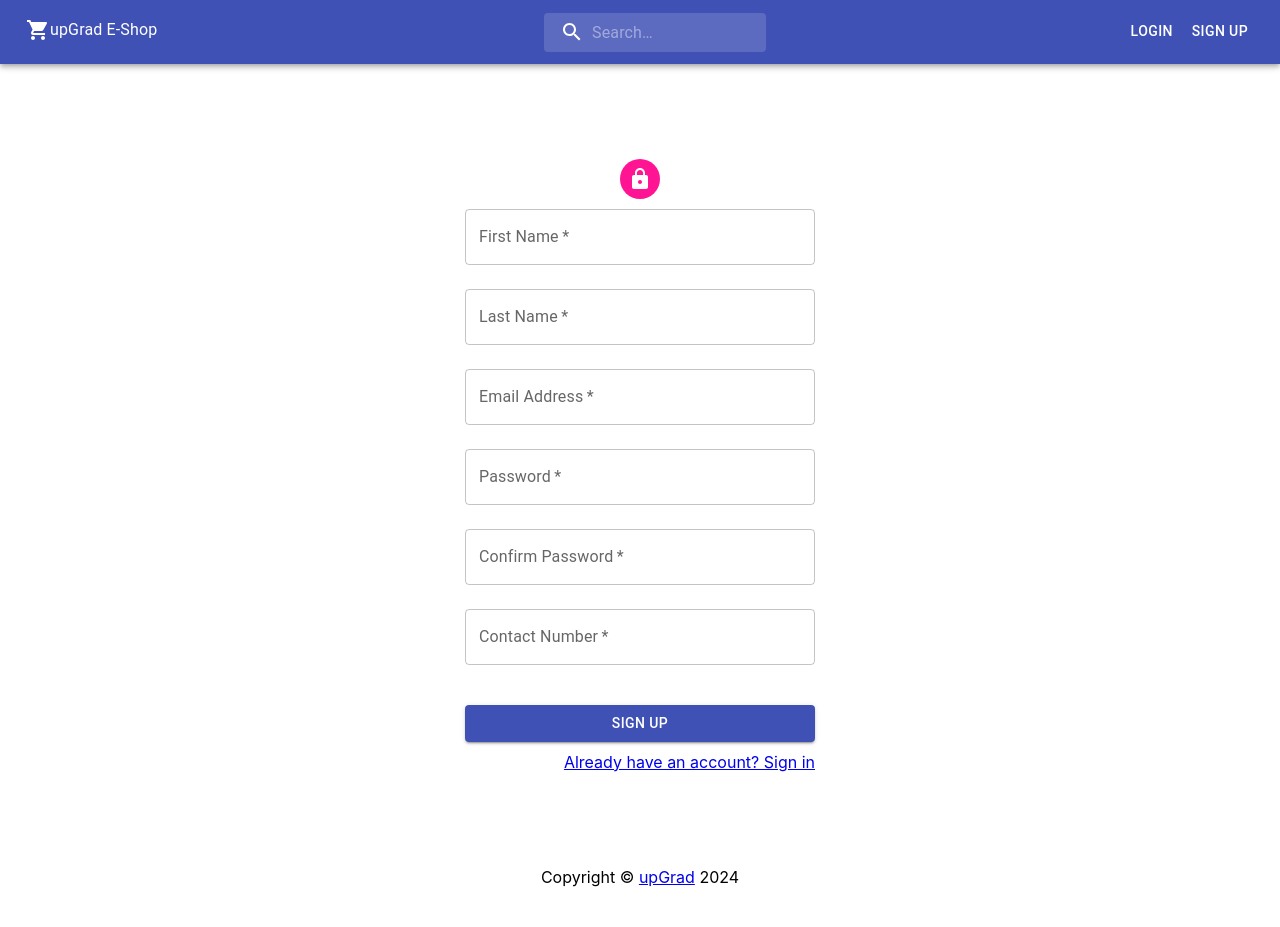
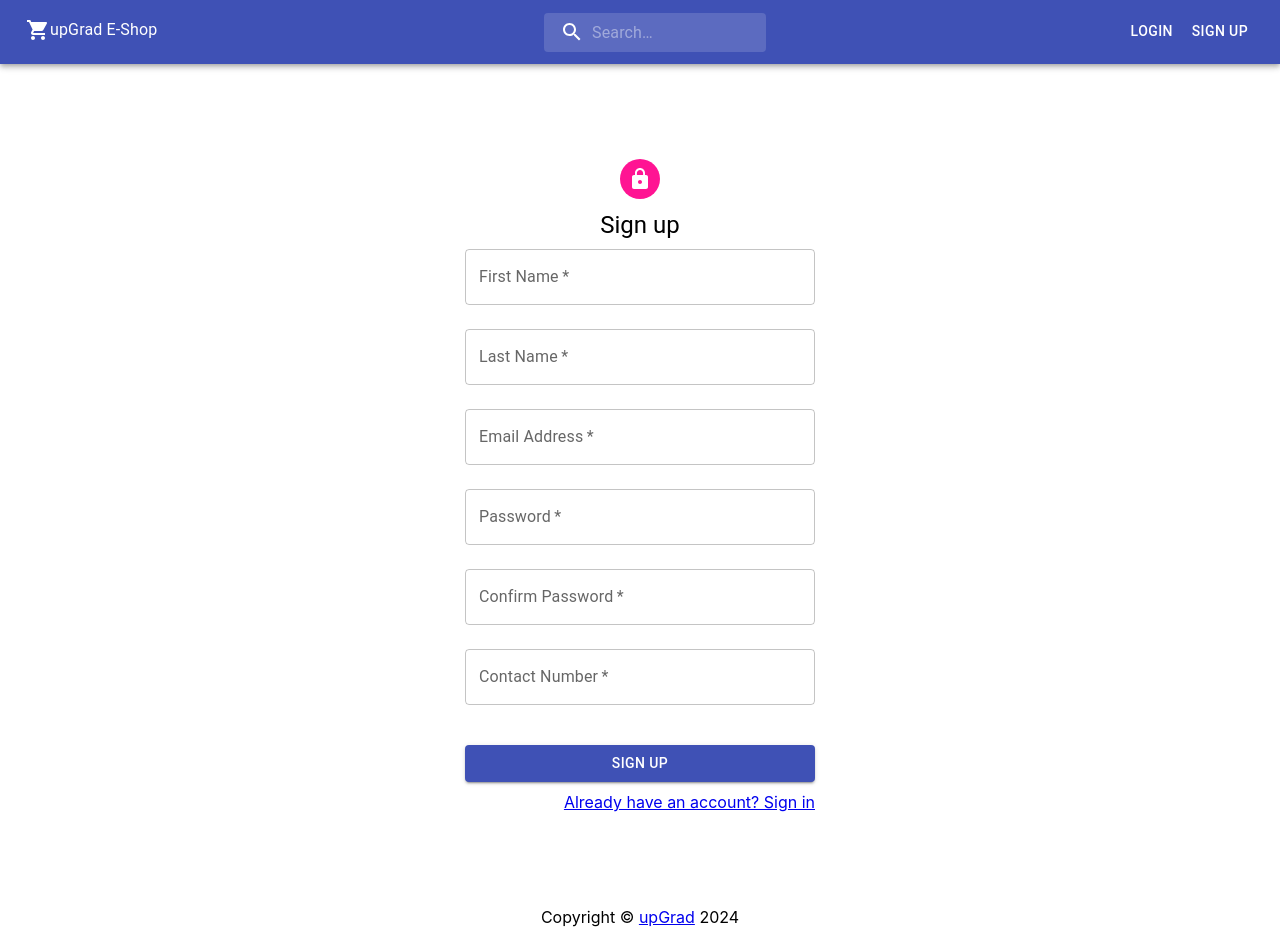
Before and after one commit to Mrdograg/eshop-amit-dogra, a React (Create React App) app: page /signup in a window 1280 px wide. Before the commit the page ends 887 px from the top, so only its background shows below. Built offline with nearby package versions, Linux system fonts and the light colour scheme.

Commit message:
Almost Done

```diff
--- a/src/components/login/Login..js
+++ b/src/components/login/Login..js
@@ -1,5 +1,5 @@
 import { useContext, useState } from "react";
-import { Avatar, Button, TextField } from "@mui/material";
+import { Avatar, Button, TextField, Typography } from "@mui/material";
 import LockIcon from "@mui/icons-material/Lock";
 import { Link, useNavigate } from "react-router-dom";
 import axios from "axios";
@@ -65,6 +65,9 @@ return (
       <Avatar className="avatarStyle">
           <LockIcon />
         </Avatar>
+        <Typography gutterBottom variant="h5" component="p">
+            Sign in
+          </Typography>
         <TextField
           label="Email Address"
           onChange={(e) => setEmail(e.target.value)}
--- a/src/components/navigationBar/NavigationBar.js
+++ b/src/components/navigationBar/NavigationBar.js
@@ -31,6 +31,8 @@ function NavigationBar(props) {
               edge="start"
               color="inherit"
               aria-label="menu"
+              disableRipple
+              onClick={() => navigate(isLogged ? "/products" : "/login")}
             >
               <ShoppingCartIcon />
               <Typography variant="body1" component="span">
--- a/src/components/signup/Signup.js
+++ b/src/components/signup/Signup.js
@@ -1,4 +1,4 @@
-import { Avatar, Button, TextField } from "@mui/material";
+import { Avatar, Button, TextField, Typography } from "@mui/material";
 import NavigationBar from "../navigationBar/NavigationBar";
 import { Link, useNavigate } from "react-router-dom";
 import { useState } from "react";
@@ -71,6 +71,9 @@ function Signup() {
         <Avatar className="avatarStyle">
             <LockIcon />
           </Avatar>
+          <Typography gutterBottom variant="h5" component="p">
+            Sign up
+          </Typography>
           <TextField
             label="First Name"
             onChange={(e) => setFirstName(e.target.value)}
```
